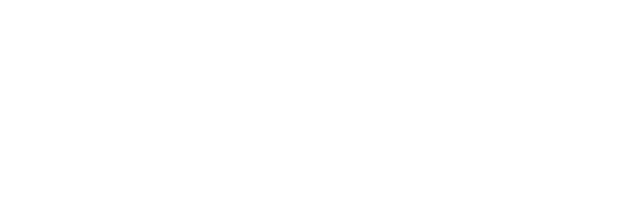
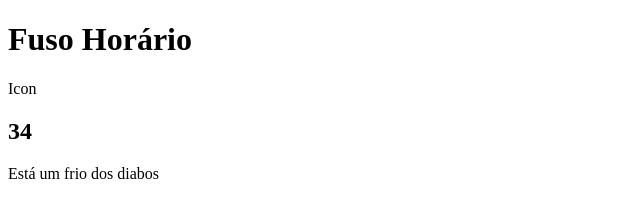
Before and after one commit to JMira84/weather_app, a plain HTML site: page index.html in a window 1280 px wide. Shown: the whole page, without its empty margins (0-640 px from the left). Drawn offline with Linux system fonts and the light colour scheme.

Commit message:
added location, temperature and description to html

```diff
--- a/index.html
+++ b/index.html
@@ -8,6 +8,14 @@
         <title>Weather App</title>
     </head>
     <body>
+        <div class="location">
+            <h1 class="location-timezone">Fuso Horário</h1>
+            <p>Icon</p>
+        </div>
+        <div class="temperature">
+            <h2 class="temperature-degree">34</h2>
+            <div class="temperature-description">Está um frio dos diabos</div>
+        </div>
 
         <script src="js/app.js" defer></script>
     </body>
```
